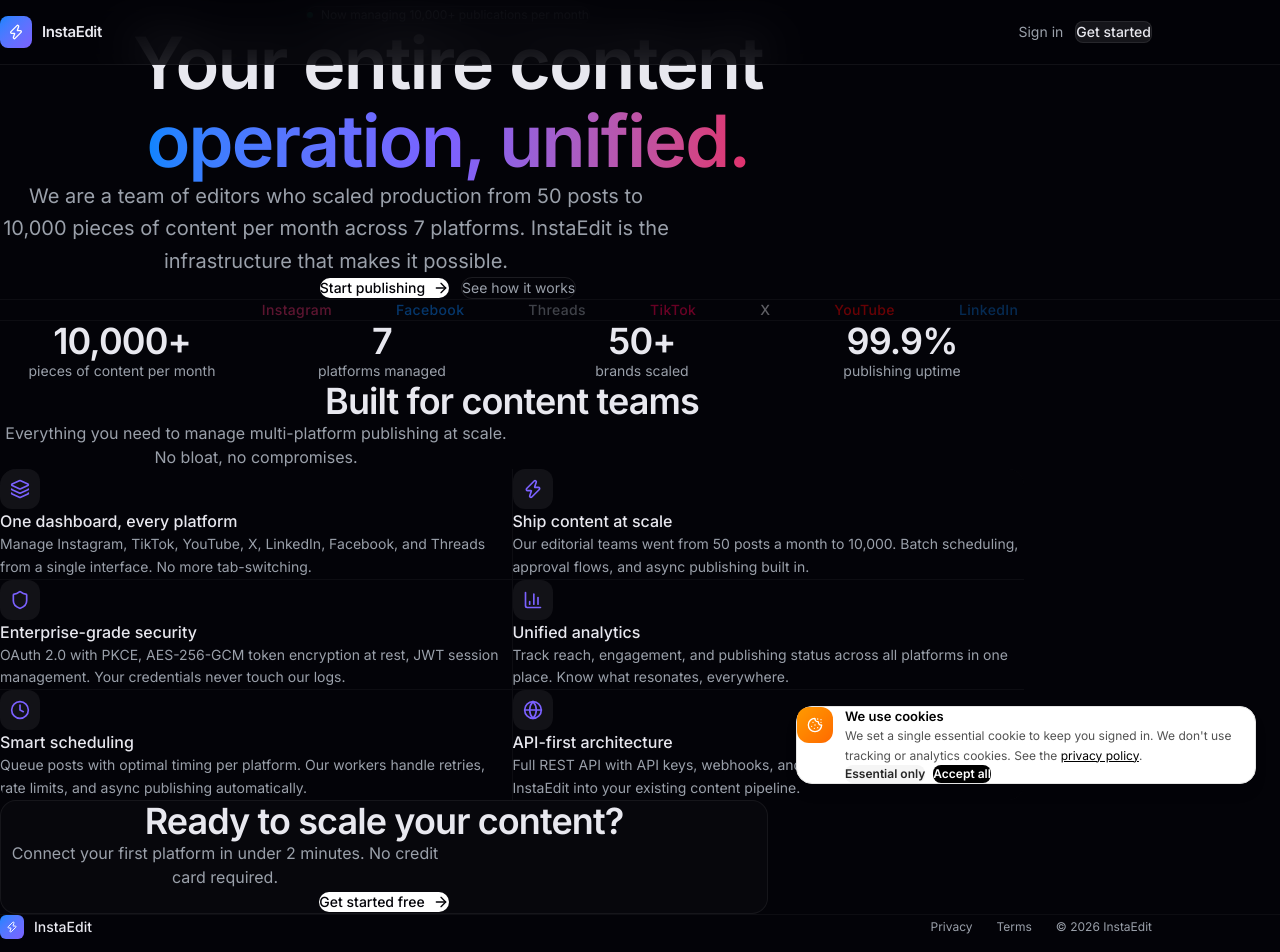
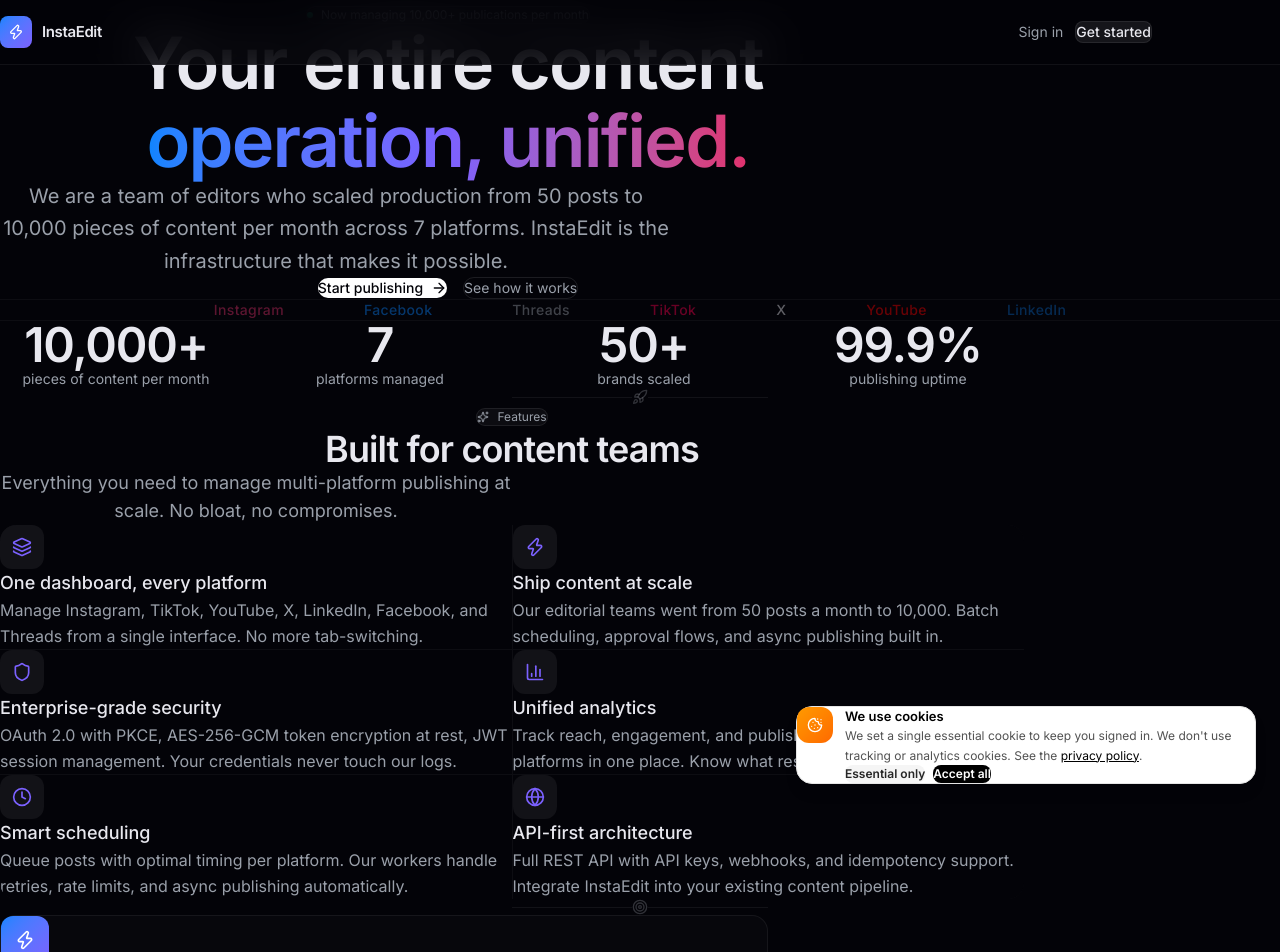
Before and after one commit to Marcuss-ops/InstaeditLogin, a React (Vite) app in the folder web/: page / in a window 1280 px wide. Shown: the top 952 px of the page. Built offline with nearby package versions, Linux system fonts and the light colour scheme; no server answers.

Commit message:
fix(web): improve landing page spacing and add section dividers
- Increased padding between all sections (py-20 -> py-32)
- Added SectionDivider component with icons between sections
- Added 'Features' badge above features heading
- Added Zap icon to CTA card
- Larger text and spacing throughout

```diff
--- a/web/src/pages/Landing.tsx
+++ b/web/src/pages/Landing.tsx
@@ -7,6 +7,9 @@
   BarChart3,
   Clock,
   Layers,
+  Sparkles,
+  Rocket,
+  Target,
 } from "lucide-react";
 
 const PLATFORMS = [
@@ -65,6 +68,16 @@
   },
 ];
 
+function SectionDivider({ icon }: { icon: React.ReactNode }) {
+  return (
+    <div className="flex items-center justify-center py-4">
+      <div className="h-px flex-1 max-w-[120px] bg-white/[0.06]" />
+      <div className="mx-5 text-[#9aa0aa]/30">{icon}</div>
+      <div className="h-px flex-1 max-w-[120px] bg-white/[0.06]" />
+    </div>
+  );
+}
+
 export function Landing() {
   return (
     <div className="min-h-screen bg-[#030308] text-[#e8e8ef]">
@@ -97,14 +110,14 @@
       </nav>
 
       {/* Hero */}
-      <section className="pt-32 pb-20 px-6">
+      <section className="pt-40 pb-32 px-6">
         <div className="max-w-4xl mx-auto text-center">
-          <div className="inline-flex items-center gap-2 px-3 py-1.5 rounded-full border border-white/[0.08] bg-white/[0.04] text-xs text-[#9aa0aa] mb-8">
+          <div className="inline-flex items-center gap-2 px-3 py-1.5 rounded-full border border-white/[0.08] bg-white/[0.04] text-xs text-[#9aa0aa] mb-10">
             <span className="w-1.5 h-1.5 rounded-full bg-emerald-400 animate-pulse" />
             Now managing 10,000+ publications per month
           </div>
 
-          <h1 className="text-5xl md:text-7xl font-semibold tracking-tight leading-[1.08] mb-6">
+          <h1 className="text-5xl md:text-7xl font-semibold tracking-tight leading-[1.08] mb-8">
             Your entire content
             <br />
             <span className="bg-gradient-to-r from-[#0A84FF] via-[#7B61FF] to-[#E1306C] bg-clip-text text-transparent">
@@ -112,23 +125,23 @@
             </span>
           </h1>
 
-          <p className="text-lg md:text-xl text-[#9aa0aa] max-w-2xl mx-auto mb-10 leading-relaxed">
+          <p className="text-lg md:text-xl text-[#9aa0aa] max-w-2xl mx-auto mb-12 leading-relaxed">
             We are a team of editors who scaled production from 50 posts to
             10,000 pieces of content per month across 7 platforms. InstaEdit is
             the infrastructure that makes it possible.
           </p>
 
-          <div className="flex flex-col sm:flex-row items-center justify-center gap-3">
+          <div className="flex flex-col sm:flex-row items-center justify-center gap-4">
             <Link
               to="/login"
-              className="group flex items-center gap-2 px-6 py-3 rounded-xl bg-white text-[#030308] font-medium text-sm hover:bg-white/90 transition-all"
+              className="group flex items-center gap-2 px-7 py-3.5 rounded-xl bg-white text-[#030308] font-medium text-sm hover:bg-white/90 transition-all"
             >
               Start publishing
               <ArrowRight className="w-4 h-4 group-hover:translate-x-0.5 transition-transform" />
             </Link>
             <a
               href="#features"
-              className="flex items-center gap-2 px-6 py-3 rounded-xl border border-white/[0.10] text-sm text-[#9aa0aa] hover:text-white hover:border-white/[0.20] transition-all"
+              className="flex items-center gap-2 px-7 py-3.5 rounded-xl border border-white/[0.10] text-sm text-[#9aa0aa] hover:text-white hover:border-white/[0.20] transition-all"
             >
               See how it works
             </a>
@@ -137,8 +150,8 @@
       </section>
 
       {/* Platforms ticker */}
-      <section className="py-12 border-y border-white/[0.04] overflow-hidden">
-        <div className="flex items-center justify-center gap-10 md:gap-16 opacity-40">
+      <section className="py-16 border-y border-white/[0.04] overflow-hidden">
+        <div className="flex items-center justify-center gap-12 md:gap-20 opacity-40">
           {PLATFORMS.map((p) => (
             <span
               key={p.name}
@@ -152,11 +165,11 @@
       </section>
 
       {/* Stats */}
-      <section className="py-20 px-6">
-        <div className="max-w-5xl mx-auto grid grid-cols-2 md:grid-cols-4 gap-8 md:gap-4">
+      <section className="py-32 px-6">
+        <div className="max-w-5xl mx-auto grid grid-cols-2 md:grid-cols-4 gap-12 md:gap-8">
           {STATS.map((s) => (
             <div key={s.label} className="text-center">
-              <div className="text-3xl md:text-4xl font-semibold tracking-tight mb-2">
+              <div className="text-4xl md:text-5xl font-semibold tracking-tight mb-3">
                 {s.value}
               </div>
               <div className="text-sm text-[#9aa0aa]">{s.label}</div>
@@ -165,14 +178,20 @@
         </div>
       </section>
 
+      <SectionDivider icon={<Rocket className="w-4 h-4" />} />
+
       {/* Features */}
-      <section id="features" className="py-20 px-6">
+      <section id="features" className="py-32 px-6">
         <div className="max-w-5xl mx-auto">
-          <div className="text-center mb-16">
-            <h2 className="text-3xl md:text-4xl font-semibold tracking-tight mb-4">
+          <div className="text-center mb-20">
+            <div className="inline-flex items-center gap-2 px-3 py-1.5 rounded-full border border-white/[0.08] bg-white/[0.04] text-xs text-[#9aa0aa] mb-6">
+              <Sparkles className="w-3 h-3" />
+              Features
+            </div>
+            <h2 className="text-3xl md:text-4xl font-semibold tracking-tight mb-5">
               Built for content teams
             </h2>
-            <p className="text-[#9aa0aa] max-w-lg mx-auto">
+            <p className="text-[#9aa0aa] max-w-lg mx-auto text-lg">
               Everything you need to manage multi-platform publishing at scale.
               No bloat, no compromises.
             </p>
@@ -182,13 +201,13 @@
             {FEATURES.map((f) => (
               <div
                 key={f.title}
-                className="bg-[#030308] p-8 hover:bg-white/[0.02] transition-colors"
+                className="bg-[#030308] p-10 hover:bg-white/[0.02] transition-colors"
               >
-                <div className="w-10 h-10 rounded-xl bg-white/[0.06] flex items-center justify-center text-[#7B61FF] mb-5">
+                <div className="w-11 h-11 rounded-xl bg-white/[0.06] flex items-center justify-center text-[#7B61FF] mb-6">
                   {f.icon}
                 </div>
-                <h3 className="text-base font-medium mb-2">{f.title}</h3>
-                <p className="text-sm text-[#9aa0aa] leading-relaxed">
+                <h3 className="text-lg font-medium mb-3">{f.title}</h3>
+                <p className="text-[#9aa0aa] leading-relaxed">
                   {f.description}
                 </p>
               </div>
@@ -197,20 +216,25 @@
         </div>
       </section>
 
+      <SectionDivider icon={<Target className="w-4 h-4" />} />
+
       {/* CTA */}
-      <section className="py-20 px-6">
+      <section className="py-32 px-6">
         <div className="max-w-3xl mx-auto text-center">
-          <div className="rounded-2xl border border-white/[0.06] bg-white/[0.02] p-12 md:p-16">
-            <h2 className="text-3xl md:text-4xl font-semibold tracking-tight mb-4">
+          <div className="rounded-2xl border border-white/[0.06] bg-white/[0.02] p-16 md:p-20">
+            <div className="w-12 h-12 rounded-xl bg-gradient-to-br from-[#0A84FF] to-[#7B61FF] flex items-center justify-center mx-auto mb-8">
+              <Zap className="w-5 h-5 text-white" />
+            </div>
+            <h2 className="text-3xl md:text-4xl font-semibold tracking-tight mb-5">
               Ready to scale your content?
             </h2>
-            <p className="text-[#9aa0aa] mb-8 max-w-md mx-auto">
+            <p className="text-[#9aa0aa] mb-10 max-w-md mx-auto text-lg">
               Connect your first platform in under 2 minutes. No credit card
               required.
             </p>
             <Link
               to="/login"
-              className="inline-flex items-center gap-2 px-6 py-3 rounded-xl bg-white text-[#030308] font-medium text-sm hover:bg-white/90 transition-all"
+              className="inline-flex items-center gap-2 px-7 py-3.5 rounded-xl bg-white text-[#030308] font-medium text-sm hover:bg-white/90 transition-all"
             >
               Get started free
               <ArrowRight className="w-4 h-4" />
@@ -220,7 +244,7 @@
       </section>
 
       {/* Footer */}
-      <footer className="border-t border-white/[0.04] py-10 px-6">
+      <footer className="border-t border-white/[0.04] py-12 px-6">
         <div className="max-w-6xl mx-auto flex flex-col md:flex-row items-center justify-between gap-4">
           <div className="flex items-center gap-2.5">
             <div className="w-6 h-6 rounded-md bg-gradient-to-br from-[#0A84FF] to-[#7B61FF] flex items-center justify-center">
```
